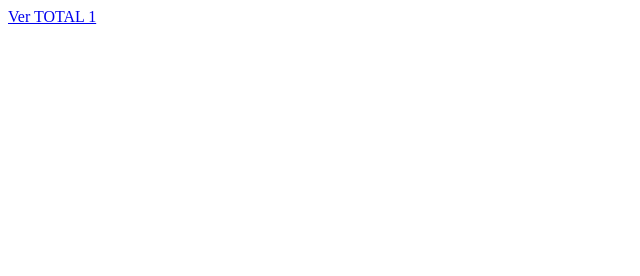
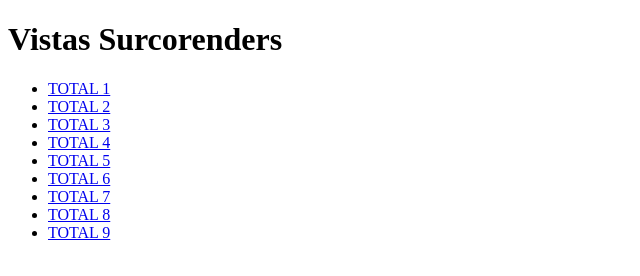
Before and after one commit to melissagzapata/surcorenders, a plain HTML site: page index.html in a window 1280 px wide. Shown: the whole page, without its empty margins (0-640 px from the left). Drawn offline with Linux system fonts and the light colour scheme.

Commit message:
Add HTML structure and links to TOTAL pages

```diff
--- a/index.html
+++ b/index.html
@@ -1,2 +1,21 @@
-
-<a href="TOTAL_1.html">Ver TOTAL 1</a>
+<!DOCTYPE html>
+<html lang="es">
+<head>
+  <meta charset="UTF-8">
+  <title>Surcorenders</title>
+</head>
+<body>
+  <h1>Vistas Surcorenders</h1>
+  <ul>
+    <li><a href="TOTAL_1.html" target="_blank">TOTAL 1</a></li>
+    <li><a href="TOTAL_2.html" target="_blank">TOTAL 2</a></li>
+    <li><a href="TOTAL_3.html" target="_blank">TOTAL 3</a></li>
+    <li><a href="TOTAL_4.html" target="_blank">TOTAL 4</a></li>
+    <li><a href="TOTAL_5.html" target="_blank">TOTAL 5</a></li>
+    <li><a href="TOTAL_6.html" target="_blank">TOTAL 6</a></li>
+    <li><a href="TOTAL_7.html" target="_blank">TOTAL 7</a></li>
+    <li><a href="TOTAL_8.html" target="_blank">TOTAL 8</a></li>
+    <li><a href="TOTAL_9.html" target="_blank">TOTAL 9</a></li>
+  </ul>
+</body>
+</html>
```
